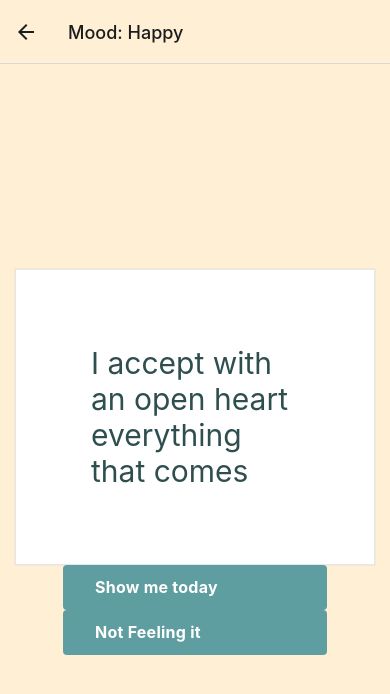
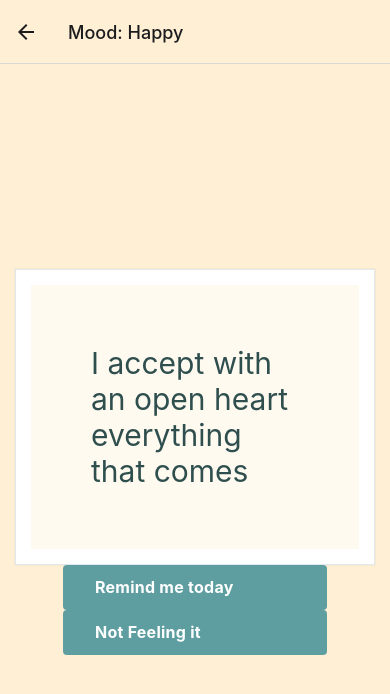
Before and after one commit to jamjam7777/Mood-Words, a React Native app: screen /HappyScreen in a window 390 px wide. Shown: the top 694 px of the page. Built offline with nearby package versions, Linux system fonts and the light colour scheme.

Commit message:
updating colors

```diff
--- a/screens/AngryScreen.js
+++ b/screens/AngryScreen.js
@@ -14,6 +14,7 @@ const AngryScreen = () => {
       <Text
       style={{
         color: '#2f4f4f',
+        backgroundColor: "#fffaf0",
         fontSize: 30,
         padding: 50,
       }}
--- a/screens/HappyScreen.js
+++ b/screens/HappyScreen.js
@@ -29,6 +29,7 @@ const HappyScreen = () => {
       <Text
       style={{
         color: '#2f4f4f',
+        backgroundColor: "#fffaf0",
         fontSize: 30,
         padding: 60,
       }}
@@ -38,7 +39,7 @@ const HappyScreen = () => {
     <View style={styles.button}>
     <Pressable
       onPress={pushFavorite}>
-        <Text style={styles.text}>Show me today</Text>
+        <Text style={styles.text}>Remind me today</Text>
       </Pressable>
     </View>
     <View style={styles.button}>
@@ -80,6 +81,10 @@ const styles = StyleSheet.create({
     justifyContent: "center",
   },
 
+  Pressable: {
+    padding: 20,
+  }
+
 });
 
 export default HappyScreen;
--- a/screens/SadScreen.js
+++ b/screens/SadScreen.js
@@ -14,6 +14,7 @@ const SadScreen = () => {
       <Text
       style={{
         color: '#2f4f4f',
+        backgroundColor: "#fffaf0",
         fontSize: 30,
         padding: 50,
       }}
```
